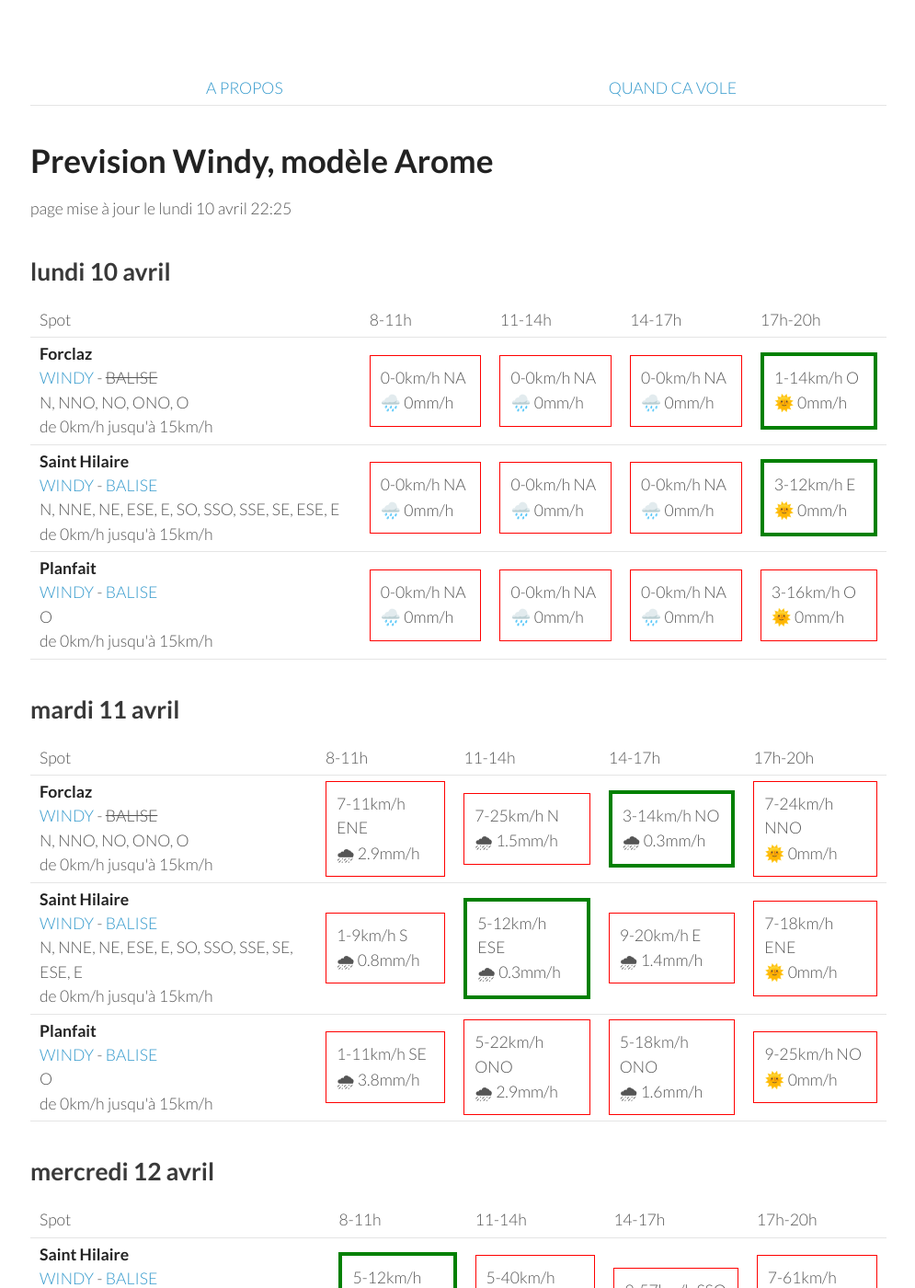
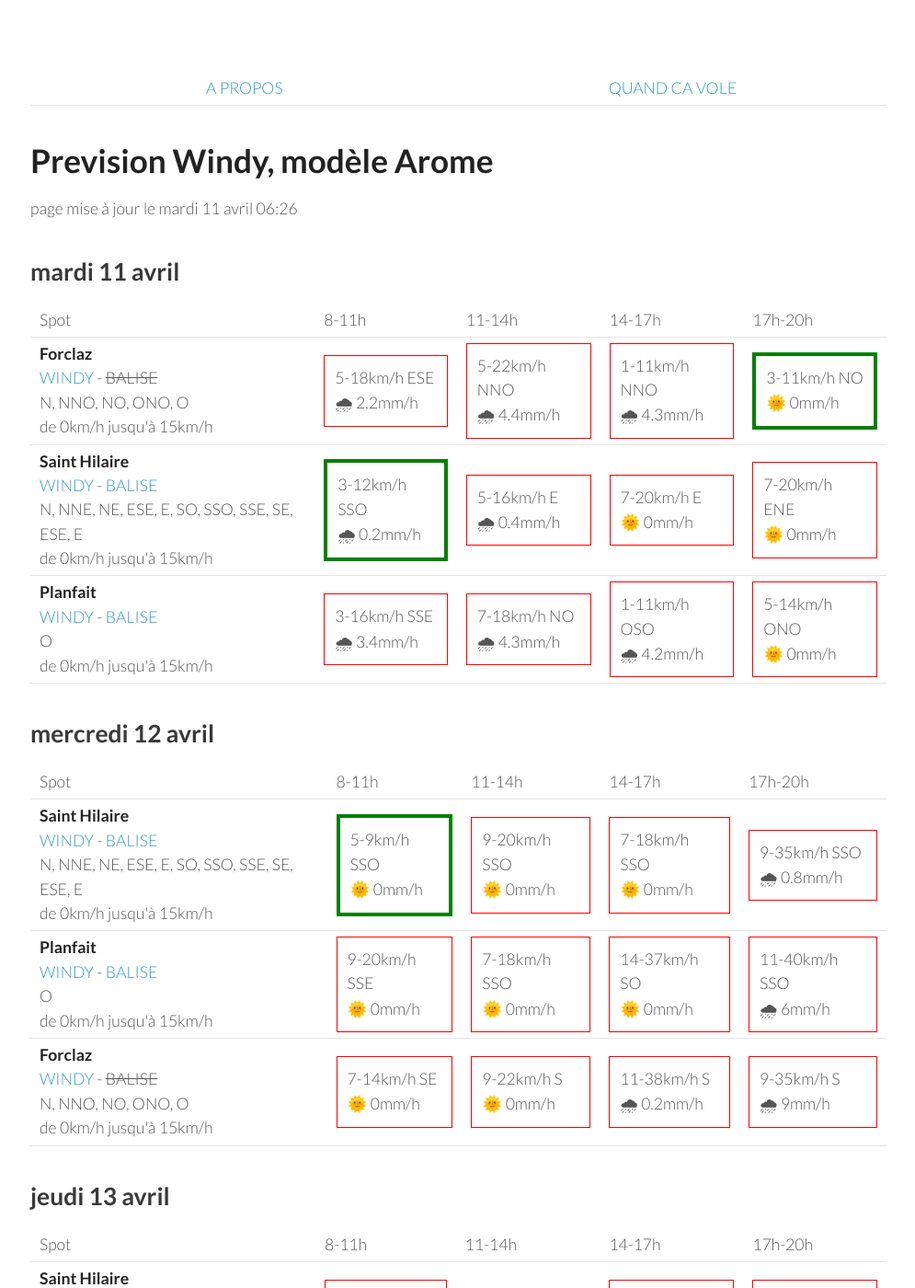
Before and after one commit to parapente-dans-le-nord/parapente-dans-le-nord.github.io, a Jekyll site: the page built from alpes_nord.markdown, in a window 1280 px wide and 1400 px high. Shown: the whole window at 92% size, without its empty margins (25-1020 px from the left). Built offline with Jekyll 4.4.1, drawn with Linux system fonts in a browser that asks for light colours; some of the changed text lies outside the part shown.

Commit message:
update index.markdown

```diff
--- a/alpes_nord.markdown
+++ b/alpes_nord.markdown
@@ -7,51 +7,8 @@ title:  "Tous les spots"
 {: .links}
 
 # Prevision Windy, modèle Arome
-page mise à jour le lundi 10 avril 22:25
+page mise à jour le mardi 11 avril 06:26
 
-## lundi 10 avril
-
-{::nomarkdown}
-<table>
-  <tbody>
-    <tr>
-      <td>Spot</td>
-      <td>8-11h</td>
-      <td>11-14h</td>
-      <td>14-17h</td>
-      <td>17h-20h</td>
-    </tr>
-<tr>
-        <td><strong>Forclaz</strong><br><a href="https://windy.com/45.814/6.247?45.375,6.246,8,m:eVwaglz">WINDY</a> - <span class="no-balise"> BALISE </span><br> <span class="vent-favorable">N, NNO, NO, ONO, O</span><br><span class="force-vent">de 0km/h jusqu'à 15km/h</span> </td>
-
-            <td><div class="not-flyable"><p>0-0km/h NA</p><p>🌧️ 0mm/h</p></div></td>
-            <td><div class="not-flyable"><p>0-0km/h NA</p><p>🌧️ 0mm/h</p></div></td>
-            <td><div class="not-flyable"><p>0-0km/h NA</p><p>🌧️ 0mm/h</p></div></td>
-            <td><div class="flyable"><p>1-14km/h O</p><p>🌞 0mm/h</p></div></td>
-
-    </tr>
-<tr>
-        <td><strong>Saint Hilaire</strong><br><a href="https://windy.com/45.307/5.888?45.087,5.889,9,m:eUFagkX">WINDY</a> - <span class=""><a href="http://www.balisemeteo.com/balise.php?idBalise=61">BALISE</a> </span><br> <span class="vent-favorable">N, NNE, NE, ESE, E, SO, SSO, SSE, SE, ESE, E</span><br><span class="force-vent">de 0km/h jusqu'à 15km/h</span> </td>
-
-            <td><div class="not-flyable"><p>0-0km/h NA</p><p>🌧️ 0mm/h</p></div></td>
-            <td><div class="not-flyable"><p>0-0km/h NA</p><p>🌧️ 0mm/h</p></div></td>
-            <td><div class="not-flyable"><p>0-0km/h NA</p><p>🌧️ 0mm/h</p></div></td>
-            <td><div class="flyable"><p>3-12km/h E</p><p>🌞 0mm/h</p></div></td>
-
-    </tr>
-<tr>
-        <td><strong>Planfait</strong><br><a href="https://windy.com/45.853/6.223?45.415,6.223,8">WINDY</a> - <span class=""><a href="https://www.openwindmap.org/PP496">BALISE</a> </span><br> <span class="vent-favorable">O</span><br><span class="force-vent">de 0km/h jusqu'à 15km/h</span> </td>
-
-            <td><div class="not-flyable"><p>0-0km/h NA</p><p>🌧️ 0mm/h</p></div></td>
-            <td><div class="not-flyable"><p>0-0km/h NA</p><p>🌧️ 0mm/h</p></div></td>
-            <td><div class="not-flyable"><p>0-0km/h NA</p><p>🌧️ 0mm/h</p></div></td>
-            <td><div class="not-flyable"><p>3-16km/h O</p><p>🌞 0mm/h</p></div></td>
-
-    </tr>
-
-</tbody>
-</table>
-{:/}
 ## mardi 11 avril
 
 {::nomarkdown}
@@ -67,30 +24,30 @@ page mise à jour le lundi 10 avril 22:25
 <tr>
         <td><strong>Forclaz</strong><br><a href="https://windy.com/45.814/6.247?45.375,6.246,8,m:eVwaglz">WINDY</a> - <span class="no-balise"> BALISE </span><br> <span class="vent-favorable">N, NNO, NO, ONO, O</span><br><span class="force-vent">de 0km/h jusqu'à 15km/h</span> </td>
 
-            <td><div class="not-flyable"><p>7-11km/h ENE</p><p>🌧 2.9mm/h</p></div></td>
-            <td><div class="not-flyable"><p>7-25km/h N</p><p>🌧 1.5mm/h</p></div></td>
-            <td><div class="flyable"><p>3-14km/h NO</p><p>🌧 0.3mm/h</p></div></td>
-            <td><div class="not-flyable"><p>7-24km/h NNO</p><p>🌞 0mm/h</p></div></td>
+            <td><div class="not-flyable"><p>5-18km/h ESE</p><p>🌧 2.2mm/h</p></div></td>
+            <td><div class="not-flyable"><p>5-22km/h NNO</p><p>🌧 4.4mm/h</p></div></td>
+            <td><div class="not-flyable"><p>1-11km/h NNO</p><p>🌧 4.3mm/h</p></div></td>
+            <td><div class="flyable"><p>3-11km/h NO</p><p>🌞 0mm/h</p></div></td>
 
 
     </tr>
 <tr>
         <td><strong>Saint Hilaire</strong><br><a href="https://windy.com/45.307/5.888?45.087,5.889,9,m:eUFagkX">WINDY</a> - <span class=""><a href="http://www.balisemeteo.com/balise.php?idBalise=61">BALISE</a> </span><br> <span class="vent-favorable">N, NNE, NE, ESE, E, SO, SSO, SSE, SE, ESE, E</span><br><span class="force-vent">de 0km/h jusqu'à 15km/h</span> </td>
 
-            <td><div class="not-flyable"><p>1-9km/h S</p><p>🌧 0.8mm/h</p></div></td>
-            <td><div class="flyable"><p>5-12km/h ESE</p><p>🌧 0.3mm/h</p></div></td>
-            <td><div class="not-flyable"><p>9-20km/h E</p><p>🌧 1.4mm/h</p></div></td>
-            <td><div class="not-flyable"><p>7-18km/h ENE</p><p>🌞 0mm/h</p></div></td>
+            <td><div class="flyable"><p>3-12km/h SSO</p><p>🌧 0.2mm/h</p></div></td>
+            <td><div class="not-flyable"><p>5-16km/h E</p><p>🌧 0.4mm/h</p></div></td>
+            <td><div class="not-flyable"><p>7-20km/h E</p><p>🌞 0mm/h</p></div></td>
+            <td><div class="not-flyable"><p>7-20km/h ENE</p><p>🌞 0mm/h</p></div></td>
 
 
     </tr>
 <tr>
         <td><strong>Planfait</strong><br><a href="https://windy.com/45.853/6.223?45.415,6.223,8">WINDY</a> - <span class=""><a href="https://www.openwindmap.org/PP496">BALISE</a> </span><br> <span class="vent-favorable">O</span><br><span class="force-vent">de 0km/h jusqu'à 15km/h</span> </td>
 
-            <td><div class="not-flyable"><p>1-11km/h SE</p><p>🌧 3.8mm/h</p></div></td>
-            <td><div class="not-flyable"><p>5-22km/h ONO</p><p>🌧 2.9mm/h</p></div></td>
-            <td><div class="not-flyable"><p>5-18km/h ONO</p><p>🌧 1.6mm/h</p></div></td>
-            <td><div class="not-flyable"><p>9-25km/h NO</p><p>🌞 0mm/h</p></div></td>
+            <td><div class="not-flyable"><p>3-16km/h SSE</p><p>🌧 3.4mm/h</p></div></td>
+            <td><div class="not-flyable"><p>7-18km/h NO</p><p>🌧 4.3mm/h</p></div></td>
+            <td><div class="not-flyable"><p>1-11km/h OSO</p><p>🌧 4.2mm/h</p></div></td>
+            <td><div class="not-flyable"><p>5-14km/h ONO</p><p>🌞 0mm/h</p></div></td>
 
 
     </tr>
@@ -113,30 +70,30 @@ page mise à jour le lundi 10 avril 22:25
 <tr>
         <td><strong>Saint Hilaire</strong><br><a href="https://windy.com/45.307/5.888?45.087,5.889,9,m:eUFagkX">WINDY</a> - <span class=""><a href="http://www.balisemeteo.com/balise.php?idBalise=61">BALISE</a> </span><br> <span class="vent-favorable">N, NNE, NE, ESE, E, SO, SSO, SSE, SE, ESE, E</span><br><span class="force-vent">de 0km/h jusqu'à 15km/h</span> </td>
 
-            <td><div class="flyable"><p>5-12km/h SO</p><p>🌞 0mm/h</p></div></td>
-            <td><div class="not-flyable"><p>5-40km/h SSO</p><p>🌞 0mm/h</p></div></td>
-            <td><div class="not-flyable"><p>9-57km/h SSO</p><p>🌧 0.2mm/h</p></div></td>
-            <td><div class="not-flyable"><p>7-61km/h SSO</p><p>🌧 1.6mm/h</p></div></td>
+            <td><div class="flyable"><p>5-9km/h SSO</p><p>🌞 0mm/h</p></div></td>
+            <td><div class="not-flyable"><p>9-20km/h SSO</p><p>🌞 0mm/h</p></div></td>
+            <td><div class="not-flyable"><p>7-18km/h SSO</p><p>🌞 0mm/h</p></div></td>
+            <td><div class="not-flyable"><p>9-35km/h SSO</p><p>🌧 0.8mm/h</p></div></td>
 
 
     </tr>
 <tr>
         <td><strong>Planfait</strong><br><a href="https://windy.com/45.853/6.223?45.415,6.223,8">WINDY</a> - <span class=""><a href="https://www.openwindmap.org/PP496">BALISE</a> </span><br> <span class="vent-favorable">O</span><br><span class="force-vent">de 0km/h jusqu'à 15km/h</span> </td>
 
-            <td><div class="not-flyable"><p>7-20km/h SSE</p><p>🌞 0mm/h</p></div></td>
-            <td><div class="not-flyable"><p>5-31km/h SSO</p><p>🌞 0mm/h</p></div></td>
-            <td><div class="not-flyable"><p>9-42km/h OSO</p><p>🌧 1.5mm/h</p></div></td>
-            <td><div class="not-flyable"><p>7-44km/h SO</p><p>🌧 4.6mm/h</p></div></td>
+            <td><div class="not-flyable"><p>9-20km/h SSE</p><p>🌞 0mm/h</p></div></td>
+            <td><div class="not-flyable"><p>7-18km/h SSO</p><p>🌞 0mm/h</p></div></td>
+            <td><div class="not-flyable"><p>14-37km/h SO</p><p>🌞 0mm/h</p></div></td>
+            <td><div class="not-flyable"><p>11-40km/h SSO</p><p>🌧 6mm/h</p></div></td>
 
 
     </tr>
 <tr>
         <td><strong>Forclaz</strong><br><a href="https://windy.com/45.814/6.247?45.375,6.246,8,m:eVwaglz">WINDY</a> - <span class="no-balise"> BALISE </span><br> <span class="vent-favorable">N, NNO, NO, ONO, O</span><br><span class="force-vent">de 0km/h jusqu'à 15km/h</span> </td>
 
-            <td><div class="not-flyable"><p>7-18km/h SSE</p><p>🌞 0mm/h</p></div></td>
-            <td><div class="not-flyable"><p>5-31km/h SSO</p><p>🌞 0mm/h</p></div></td>
-            <td><div class="not-flyable"><p>9-44km/h OSO</p><p>🌧 0.8mm/h</p></div></td>
-            <td><div class="not-flyable"><p>3-42km/h SO</p><p>🌧 4.1mm/h</p></div></td>
+            <td><div class="not-flyable"><p>7-14km/h SE</p><p>🌞 0mm/h</p></div></td>
+            <td><div class="not-flyable"><p>9-22km/h S</p><p>🌞 0mm/h</p></div></td>
+            <td><div class="not-flyable"><p>11-38km/h S</p><p>🌧 0.2mm/h</p></div></td>
+            <td><div class="not-flyable"><p>9-35km/h S</p><p>🌧 9mm/h</p></div></td>
 
 
     </tr>
@@ -159,30 +116,30 @@ page mise à jour le lundi 10 avril 22:25
 <tr>
         <td><strong>Saint Hilaire</strong><br><a href="https://windy.com/45.307/5.888?45.087,5.889,9,m:eUFagkX">WINDY</a> - <span class=""><a href="http://www.balisemeteo.com/balise.php?idBalise=61">BALISE</a> </span><br> <span class="vent-favorable">N, NNE, NE, ESE, E, SO, SSO, SSE, SE, ESE, E</span><br><span class="force-vent">de 0km/h jusqu'à 15km/h</span> </td>
 
-            <td><div class="not-flyable"><p>3-27km/h ENE</p><p>🌧 1mm/h</p></div></td>
-            <td><div class="not-flyable"><p>5-35km/h NNO</p><p>🌧 1mm/h</p></div></td>
-            <td><div class="not-flyable"><p>7-44km/h NO</p><p>🌧 0.5mm/h</p></div></td>
-            <td><div class="not-flyable"><p>7-44km/h N</p><p>🌧 2mm/h</p></div></td>
+            <td><div class="not-flyable"><p>3-29km/h ENE</p><p>🌧 2mm/h</p></div></td>
+            <td><div class="not-flyable"><p>5-35km/h N</p><p>🌧 0.5mm/h</p></div></td>
+            <td><div class="not-flyable"><p>5-35km/h NNO</p><p>🌧 0.9mm/h</p></div></td>
+            <td><div class="not-flyable"><p>5-37km/h NNO</p><p>🌧 0.7mm/h</p></div></td>
 
 
     </tr>
 <tr>
         <td><strong>Planfait</strong><br><a href="https://windy.com/45.853/6.223?45.415,6.223,8">WINDY</a> - <span class=""><a href="https://www.openwindmap.org/PP496">BALISE</a> </span><br> <span class="vent-favorable">O</span><br><span class="force-vent">de 0km/h jusqu'à 15km/h</span> </td>
 
-            <td><div class="not-flyable"><p>1-18km/h NNO</p><p>🌧 0.8mm/h</p></div></td>
-            <td><div class="not-flyable"><p>5-24km/h ONO</p><p>🌧 0.9mm/h</p></div></td>
-            <td><div class="not-flyable"><p>7-31km/h NO</p><p>🌧 0.4mm/h</p></div></td>
-            <td><div class="not-flyable"><p>7-35km/h NNO</p><p>🌧 0.9mm/h</p></div></td>
+            <td><div class="not-flyable"><p>1-16km/h NNE</p><p>🌧 0.4mm/h</p></div></td>
+            <td><div class="not-flyable"><p>7-25km/h ONO</p><p>🌧 0.5mm/h</p></div></td>
+            <td><div class="not-flyable"><p>9-33km/h NO</p><p>🌧 0.6mm/h</p></div></td>
+            <td><div class="not-flyable"><p>7-35km/h NO</p><p>🌧 0.4mm/h</p></div></td>
 
 
     </tr>
 <tr>
         <td><strong>Forclaz</strong><br><a href="https://windy.com/45.814/6.247?45.375,6.246,8,m:eVwaglz">WINDY</a> - <span class="no-balise"> BALISE </span><br> <span class="vent-favorable">N, NNO, NO, ONO, O</span><br><span class="force-vent">de 0km/h jusqu'à 15km/h</span> </td>
 
-            <td><div class="not-flyable"><p>1-20km/h NNO</p><p>🌧 1mm/h</p></div></td>
-            <td><div class="not-flyable"><p>5-24km/h ONO</p><p>🌧 0.9mm/h</p></div></td>
-            <td><div class="not-flyable"><p>7-33km/h NO</p><p>🌧 0.5mm/h</p></div></td>
-            <td><div class="not-flyable"><p>9-38km/h NO</p><p>🌧 0.9mm/h</p></div></td>
+            <td><div class="not-flyable"><p>1-20km/h NNE</p><p>🌧 0.6mm/h</p></div></td>
+            <td><div class="not-flyable"><p>7-27km/h NO</p><p>🌧 0.3mm/h</p></div></td>
+            <td><div class="not-flyable"><p>9-35km/h NO</p><p>🌧 0.6mm/h</p></div></td>
+            <td><div class="not-flyable"><p>7-37km/h NO</p><p>🌧 0.5mm/h</p></div></td>
 
 
     </tr>
@@ -205,30 +162,30 @@ page mise à jour le lundi 10 avril 22:25
 <tr>
         <td><strong>Planfait</strong><br><a href="https://windy.com/45.853/6.223?45.415,6.223,8">WINDY</a> - <span class=""><a href="https://www.openwindmap.org/PP496">BALISE</a> </span><br> <span class="vent-favorable">O</span><br><span class="force-vent">de 0km/h jusqu'à 15km/h</span> </td>
 
-            <td><div class="not-flyable"><p>3-16km/h ESE</p><p>🌞 0mm/h</p></div></td>
-            <td><div class="not-flyable"><p>3-18km/h SO</p><p>🌞 0mm/h</p></div></td>
+            <td><div class="not-flyable"><p>5-16km/h ESE</p><p>🌞 0mm/h</p></div></td>
+            <td><div class="not-flyable"><p>1-16km/h OSO</p><p>🌞 0mm/h</p></div></td>
             <td><div class="not-flyable"><p>5-25km/h O</p><p>🌞 0mm/h</p></div></td>
             <td><div class="not-flyable"><p>5-25km/h O</p><p>🌞 0mm/h</p></div></td>
 
 
     </tr>
 <tr>
-        <td><strong>Forclaz</strong><br><a href="https://windy.com/45.814/6.247?45.375,6.246,8,m:eVwaglz">WINDY</a> - <span class="no-balise"> BALISE </span><br> <span class="vent-favorable">N, NNO, NO, ONO, O</span><br><span class="force-vent">de 0km/h jusqu'à 15km/h</span> </td>
+        <td><strong>Saint Hilaire</strong><br><a href="https://windy.com/45.307/5.888?45.087,5.889,9,m:eUFagkX">WINDY</a> - <span class=""><a href="http://www.balisemeteo.com/balise.php?idBalise=61">BALISE</a> </span><br> <span class="vent-favorable">N, NNE, NE, ESE, E, SO, SSO, SSE, SE, ESE, E</span><br><span class="force-vent">de 0km/h jusqu'à 15km/h</span> </td>
 
-            <td><div class="not-flyable"><p>3-16km/h ESE</p><p>🌞 0mm/h</p></div></td>
-            <td><div class="not-flyable"><p>1-18km/h SO</p><p>🌞 0mm/h</p></div></td>
-            <td><div class="not-flyable"><p>5-24km/h O</p><p>🌞 0mm/h</p></div></td>
-            <td><div class="not-flyable"><p>5-27km/h O</p><p>🌞 0mm/h</p></div></td>
+            <td><div class="not-flyable"><p>3-31km/h E</p><p>🌞 0mm/h</p></div></td>
+            <td><div class="not-flyable"><p>3-27km/h N</p><p>🌞 0mm/h</p></div></td>
+            <td><div class="not-flyable"><p>5-31km/h OSO</p><p>🌞 0mm/h</p></div></td>
+            <td><div class="not-flyable"><p>5-33km/h SO</p><p>🌧 0.2mm/h</p></div></td>
 
 
     </tr>
 <tr>
-        <td><strong>Saint Hilaire</strong><br><a href="https://windy.com/45.307/5.888?45.087,5.889,9,m:eUFagkX">WINDY</a> - <span class=""><a href="http://www.balisemeteo.com/balise.php?idBalise=61">BALISE</a> </span><br> <span class="vent-favorable">N, NNE, NE, ESE, E, SO, SSO, SSE, SE, ESE, E</span><br><span class="force-vent">de 0km/h jusqu'à 15km/h</span> </td>
+        <td><strong>Forclaz</strong><br><a href="https://windy.com/45.814/6.247?45.375,6.246,8,m:eVwaglz">WINDY</a> - <span class="no-balise"> BALISE </span><br> <span class="vent-favorable">N, NNO, NO, ONO, O</span><br><span class="force-vent">de 0km/h jusqu'à 15km/h</span> </td>
 
-            <td><div class="not-flyable"><p>3-27km/h E</p><p>🌞 0mm/h</p></div></td>
-            <td><div class="not-flyable"><p>3-27km/h NO</p><p>🌞 0mm/h</p></div></td>
-            <td><div class="not-flyable"><p>5-31km/h OSO</p><p>🌞 0mm/h</p></div></td>
-            <td><div class="not-flyable"><p>5-33km/h SO</p><p>🌧 0.2mm/h</p></div></td>
+            <td><div class="not-flyable"><p>5-16km/h ESE</p><p>🌞 0mm/h</p></div></td>
+            <td><div class="not-flyable"><p>1-16km/h SO</p><p>🌞 0mm/h</p></div></td>
+            <td><div class="not-flyable"><p>5-24km/h O</p><p>🌞 0mm/h</p></div></td>
+            <td><div class="not-flyable"><p>5-27km/h O</p><p>🌞 0mm/h</p></div></td>
 
 
     </tr>
```
